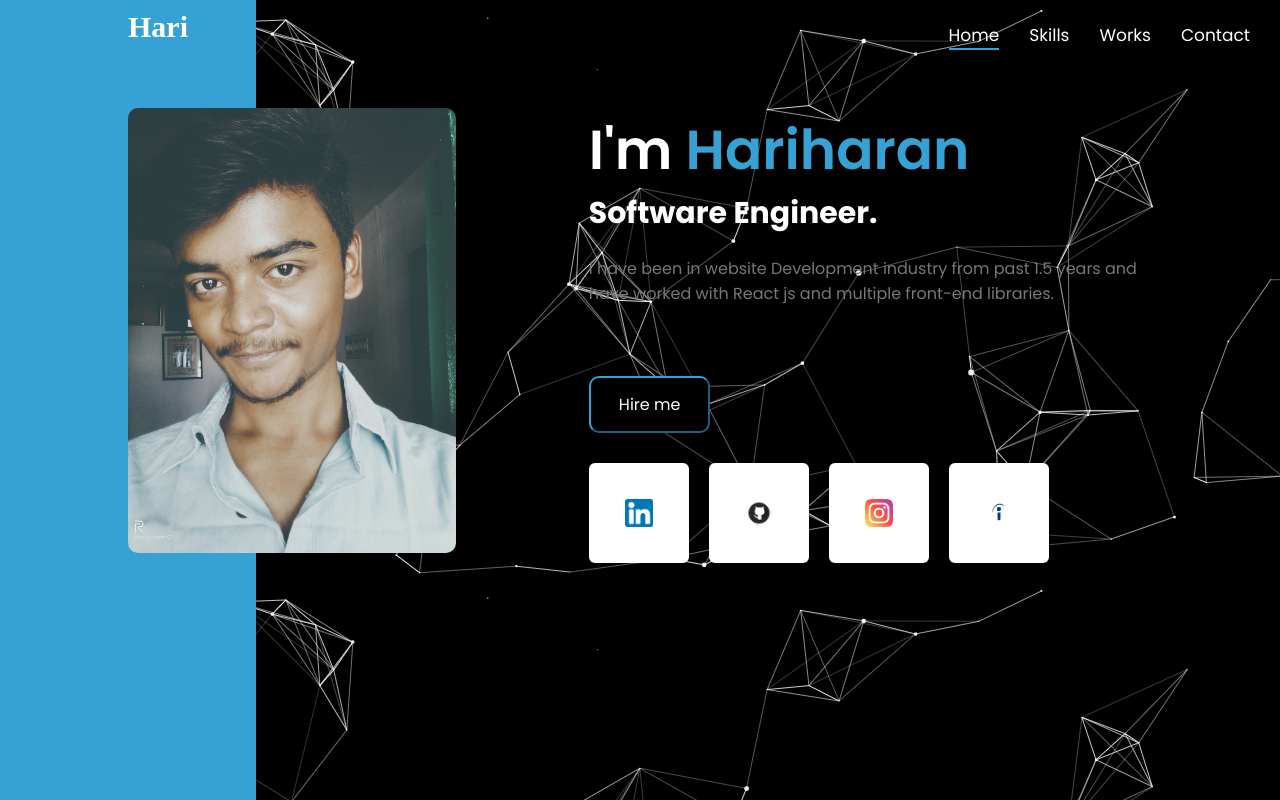
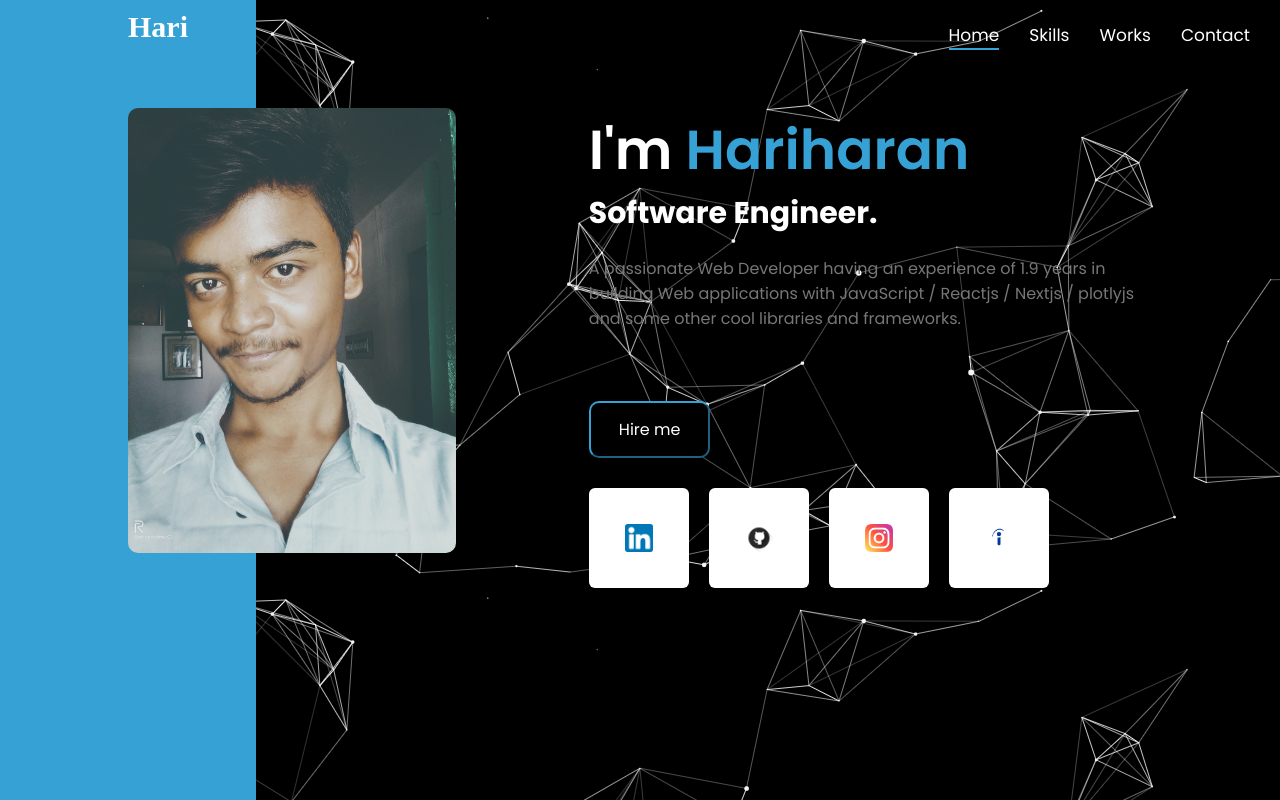
Before and after one commit to hariharan-03/dumbcoder, a Next.js app: page / in a window 1280 px wide. Built offline with nearby package versions, Linux system fonts and the light colour scheme; a web font is replaced by a local one.

Commit message:
profile update

```diff
--- a/pages/index.js
+++ b/pages/index.js
@@ -55,8 +55,7 @@ export default function Home() {
                     <div class="right-col">
                         <h1>I'm <span>Hariharan</span> </h1>
                         <h3>Software Engineer.</h3>
-                        <p>I have been in website Development industry from past 1.5
-                    years and have worked with React js and multiple front-end libraries.</p>
+                        <p>A passionate Web Developer having an experience of 1.9 years in building Web applications with JavaScript / Reactjs / Nextjs / plotlyjs and some other cool libraries and frameworks.</p>
                         <button type="button" class="hiremebtn" onClick={() => { window.open("/hari_resume.pdf") }}>Hire me</button>
                         <div class="social-media">
                             <div class="icon">
```
